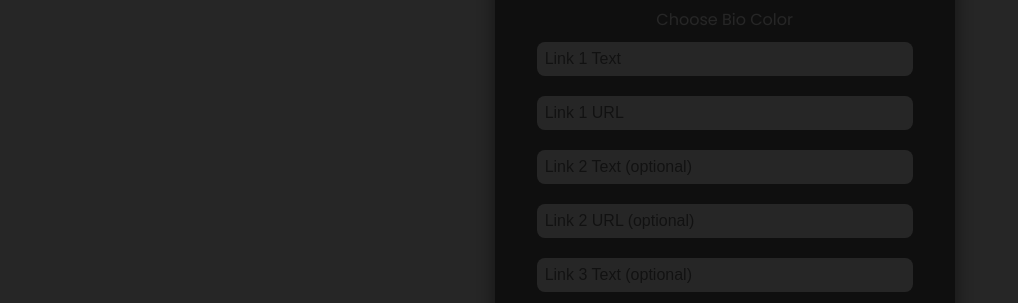
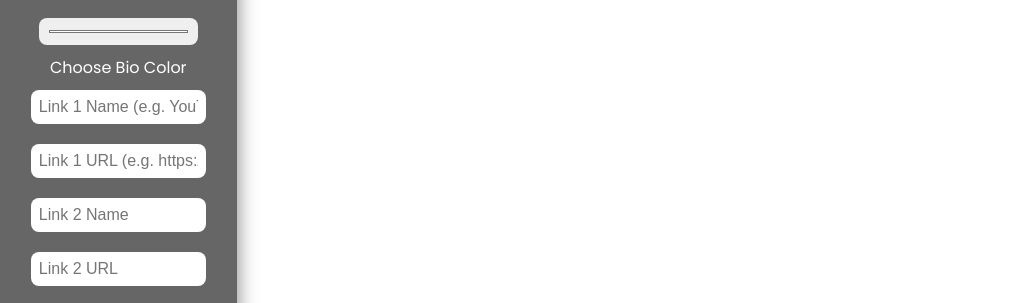
Before and after one commit to bambuuswe/my-bio, a plain HTML site: page create.html in a window 1280 px wide. Shown: the part 486-789 px from the top of the page, without its empty margins (0-1018 px from the left). Drawn offline with Linux system fonts and the light colour scheme.

Commit message:
Update create.html

```diff
--- a/create.html
+++ b/create.html
@@ -5,101 +5,16 @@
 <title>Create Your Bio</title>
 <link href="https://fonts.googleapis.com/css2?family=Poppins:wght@400;700&display=swap" rel="stylesheet">
 <style>
-body {
-  font-family: 'Poppins', sans-serif;
-  display:flex;
-  justify-content:center;
-  align-items:center;
-  min-height:100vh;
-  margin:0;
-  background-size: cover;
-  background-position: center;
-  background-repeat: no-repeat;
-}
-
-/* Overlay för musik */
-#overlay {
-  position: fixed;
-  top:0; left:0;
-  width:100%; height:100%;
-  background: rgba(0,0,0,0.85);
-  color:#fff;
-  display:flex;
-  justify-content:center;
-  align-items:center;
-  font-size:2rem;
-  cursor:pointer;
-  transition: opacity 0.8s ease;
-  z-index:1000;
-}
-#overlay.hidden {
-  opacity:0;
-  pointer-events:none;
-}
-
-.container {
-  background: rgba(0,0,0,0.6);
-  backdrop-filter: blur(10px);
-  border-radius: 20px;
-  padding:30px;
-  width:400px;
-  text-align:center;
-  box-shadow:0 0 20px rgba(0,0,0,0.5);
-  color:#fff;
-  position:relative;
-  z-index:1;
-}
-
-input, textarea, select {
-  width:90%;
-  margin:10px 0;
-  padding:8px;
-  border-radius:8px;
-  border:none;
-  font-size:1em;
-}
-
-button {
-  padding:10px 20px;
-  background:#ff4d4d;
-  border:none;
-  border-radius:10px;
-  color:#fff;
-  font-size:1em;
-  cursor:pointer;
-  margin:5px;
-}
+body { font-family: 'Poppins', sans-serif; display:flex; justify-content:center; align-items:center; min-height:100vh; margin:0; background-size: cover; background-position: center; background-repeat: no-repeat; }
+.container { background: rgba(0,0,0,0.6); backdrop-filter: blur(10px); border-radius: 20px; padding:30px; width:400px; text-align:center; box-shadow:0 0 20px rgba(0,0,0,0.5); color: #fff; }
+input, textarea, select { width:90%; margin:10px 0; padding:8px; border-radius:8px; border:none; font-size:1em; }
+button { padding:10px 20px; background:#ff4d4d; border:none; border-radius:10px; color:#fff; font-size:1em; cursor:pointer; margin:5px; }
 button:hover { background:#ff1a1a; }
-
 #output { width:100%; height:350px; margin-top:15px; }
-
-.avatar-preview {
-  width:100px; height:100px;
-  border-radius:50%;
-  margin:10px auto;
-  object-fit:cover;
-  border:3px solid #fff;
-  display:block;
-}
-
-/* Volymkontroll */
-#volumeControl {
-  margin:10px 0;
-}
+.avatar-preview { width:100px; height:100px; border-radius:50%; margin:10px auto; object-fit:cover; border:3px solid #fff; display:block; }
 </style>
 </head>
 <body>
-
-<!-- Overlay och musik -->
-<div id="overlay">Click to enter ▶</div>
-<audio id="bgAudio" loop>
-  <source src="https://raw.githubusercontent.com/bambuuswe/my-bio/main/music.mp3" type="audio/mpeg">
-</audio>
-<div id="volumeControl">
-  🔊
-  <input type="range" id="volumeSlider" min="0" max="1" step="0.01" value="0.5">
-</div>
-
 <div class="container">
   <h1>Create Your Bio</h1>
 
@@ -112,15 +27,15 @@
   <textarea id="bio" placeholder="Bio"></textarea><br>
   <input type="color" id="bioColor" value="#ffffff"> Choose Bio Color<br>
 
-  <!-- Hyperlinks med display-namn -->
-  <input id="link1Text" placeholder="Link 1 Text"><br>
-  <input id="link1" placeholder="Link 1 URL"><br>
+  <!-- Länkar med display-namn -->
+  <input id="link1Text" placeholder="Link 1 Name (e.g. YouTube)"><br>
+  <input id="link1" placeholder="Link 1 URL (e.g. https://youtube.com)"><br>
 
-  <input id="link2Text" placeholder="Link 2 Text (optional)"><br>
-  <input id="link2" placeholder="Link 2 URL (optional)"><br>
+  <input id="link2Text" placeholder="Link 2 Name"><br>
+  <input id="link2" placeholder="Link 2 URL"><br>
 
-  <input id="link3Text" placeholder="Link 3 Text (optional)"><br>
-  <input id="link3" placeholder="Link 3 URL (optional)"><br>
+  <input id="link3Text" placeholder="Link 3 Name"><br>
+  <input id="link3" placeholder="Link 3 URL"><br>
 
   <input type="file" id="avatarUpload" accept="image/*"><br>
   <img id="avatarPreview" class="avatar-preview" src="" alt="Avatar Preview"><br>
@@ -138,29 +53,10 @@
 </div>
 
 <script>
-// Musik och overlay
-const overlay = document.getElementById("overlay");
-const audio = document.getElementById("bgAudio");
-const volumeSlider = document.getElementById("volumeSlider");
-
-audio.volume = volumeSlider.value;
-
-overlay.addEventListener("click", () => {
-  audio.play().then(() => console.log("Musik spelas!"))
-       .catch(err => console.error("Audio kunde inte spelas:", err));
-  overlay.classList.add("hidden");
-  setTimeout(() => { overlay.style.display="none"; }, 800);
-});
-
-volumeSlider.addEventListener("input", () => {
-  audio.volume = volumeSlider.value;
-  console.log("Volym ändrad till:", volumeSlider.value);
-});
-
-// Avatar & bakgrund
 const avatarInput = document.getElementById("avatarUpload");
 const avatarPreview = document.getElementById("avatarPreview");
 const bgUpload = document.getElementById("bgUpload");
+
 let bgImage = "";
 
 avatarInput.addEventListener("change", () => {
@@ -181,7 +77,6 @@
   }
 });
 
-// Generera HTML
 function generateHTML(){
   const name = document.getElementById("name").value;
   const nameColor = document.getElementById("nameColor").value;
@@ -231,9 +126,21 @@
 p { font-size:1em; margin-bottom:15px; color:${bioColor}; }
 a { display:inline-block; padding:10px 20px; background:#ff4d4d; color:#fff; border-radius:10px; text-decoration:none; transition:0.3s; margin:5px; }
 a:hover { background:#ff1a1a; }
+#overlay { position: fixed; top:0; left:0; width:100%; height:100%; background: rgba(0,0,0,0.85); color:#fff; display:flex; justify-content:center; align-items:center; font-size:2rem; cursor:pointer; transition: opacity 0.8s ease; z-index:1000; }
+#overlay.hidden { opacity:0; pointer-events:none; }
+#volumeControl { position:fixed; top:10px; right:10px; z-index:1001; }
 </style>
 </head>
 <body>
+<div id="overlay">Click to enter ▶</div>
+<audio id="bgAudio" loop>
+  <source src="https://raw.githubusercontent.com/bambuuswe/my-bio/main/music.mp3" type="audio/mpeg">
+</audio>
+<div id="volumeControl">
+  🔊
+  <input type="range" id="volumeSlider" min="0" max="1" step="0.01" value="0.5">
+</div>
+
 <div class="bio-card">
 <img src="${avatar}" class="avatar" alt="Avatar">
 <h1>${name}</h1>
@@ -241,6 +148,24 @@
 <p>${bio}</p>
 ${linksHTML}
 </div>
+
+<script>
+const overlay = document.getElementById("overlay");
+const audio = document.getElementById("bgAudio");
+const volumeSlider = document.getElementById("volumeSlider");
+
+audio.volume = volumeSlider.value;
+
+overlay.addEventListener("click", () => {
+  audio.play().catch(err => console.error("Audio kunde inte spelas:", err));
+  overlay.classList.add("hidden");
+  setTimeout(()=>{overlay.style.display="none"},800);
+});
+
+volumeSlider.addEventListener("input", ()=>{
+  audio.volume = volumeSlider.value;
+});
+</script>
 </body>
 </html>
   `.trim();
@@ -248,12 +173,11 @@
   document.getElementById("output").value = html;
 }
 
-// Ladda ner HTML
 function downloadHTML(){
   const blob = new Blob([document.getElementById("output").value], {type:"text/html"});
   const link = document.createElement("a");
   link.href = URL.createObjectURL(blob);
-  link.download = "index.html";
+  link.download = "profile.html";
   link.click();
 }
 </script>
```
